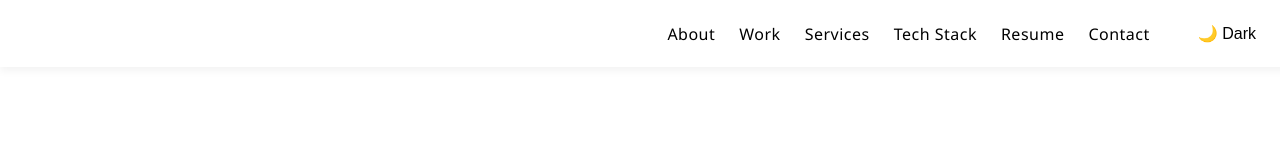
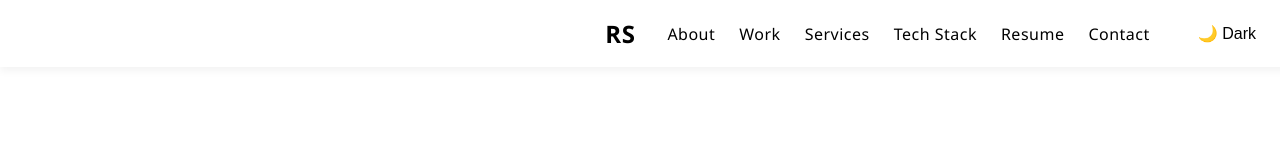
Before and after one commit to RajatSinghrs/portfolio-web, an Angular app: page / in a window 1280 px wide. Shown: the top 160 px of the page. Built offline with nearby package versions, Linux system fonts and the light colour scheme.

Commit message:
header - logo, code icon addition

```diff
--- a/src/app/header/header.component.html
+++ b/src/app/header/header.component.html
@@ -1,4 +1,4 @@
-<header class="header">
+<!-- <header class="header">
   <div class="header-content">
     <nav>
       <ul>
@@ -14,4 +14,31 @@
       {{ isDarkMode ? '☀️ Light' : '🌙 Dark' }}
     </button>
   </div>
+</header> -->
+
+<header class="header">
+  <div class="header-content">
+    <!-- Left: RS Logo -->
+    <div class="logo" (click)="scrollToTop()">RS</div>
+
+    <!-- Center: Navigation -->
+    <nav>
+      <ul>
+        <li (click)="scrollTo('about')">About</li>
+        <li (click)="scrollTo('work')">Work</li>
+        <li (click)="scrollTo('services')">Services</li>
+        <li (click)="scrollTo('tech')">Tech Stack</li>
+        <li (click)="scrollTo('resume')">Resume</li>
+        <li (click)="scrollTo('contact')">Contact</li>
+      </ul>
+    </nav>
+
+    <!-- Right: Theme toggle & Icon -->
+    <div class="right-actions">
+      <button class="theme-toggle" (click)="toggleTheme()">
+        {{ isDarkMode ? '☀️ Light' : '🌙 Dark' }}
+      </button>
+      <!-- <mat-icon class="code-icon">code</mat-icon> -->
+    </div>
+  </div>
 </header>
--- a/src/app/header/header.component.scss
+++ b/src/app/header/header.component.scss
@@ -17,6 +17,31 @@
   margin: 0 auto;
 }
 
+.logo {
+  font-weight: bold;
+  font-size: 1.5rem;
+  cursor: pointer;
+}
+
+nav ul {
+  display: flex;
+  list-style: none;
+  gap: 1.5rem;
+  margin: 0;
+  padding: 0;
+}
+
+nav li {
+  cursor: pointer;
+  font-size: 1rem;
+}
+
+.right-actions {
+  display: flex;
+  align-items: center;
+  gap: 1rem;
+}
+
 .theme-toggle {
   background: none;
   border: none;
@@ -26,3 +51,8 @@
   border-radius: 4px;
   white-space: nowrap;
 }
+
+.code-icon {
+  font-size: 24px;
+  cursor: pointer;
+}
--- a/src/app/header/header.component.ts
+++ b/src/app/header/header.component.ts
@@ -25,6 +25,14 @@ export class HeaderComponent {
   });
 }
 
+scrollToTop() {
+  gsap.to(window, {
+    duration: 1,
+    scrollTo: { y: 0 },
+    ease: 'power2.out'
+  });
+}
+
   toggleTheme() {
     this.isDarkMode = !this.isDarkMode;
     document.body.className = this.isDarkMode ? 'dark-theme' : 'light-theme';
```
Lines whose indentation alone changed are shown as unchanged.
